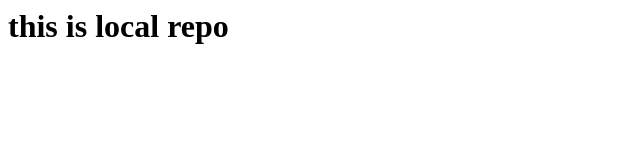
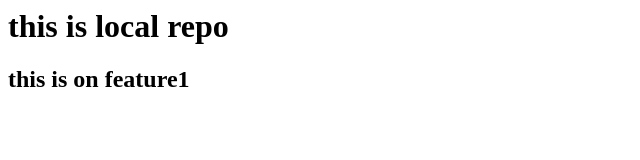
Before and after one commit to satyampandey06/localrepo, a plain HTML site: page index.html in a window 1280 px wide. Shown: the whole page, without its empty margins (0-640 px from the left). Drawn offline with Linux system fonts and the light colour scheme.

Commit message:
edited by feature1

```diff
--- a/index.html
+++ b/index.html
@@ -1 +1,2 @@
 <h1>this is local repo</h1>
+<h2>this is on feature1</h2>
```
